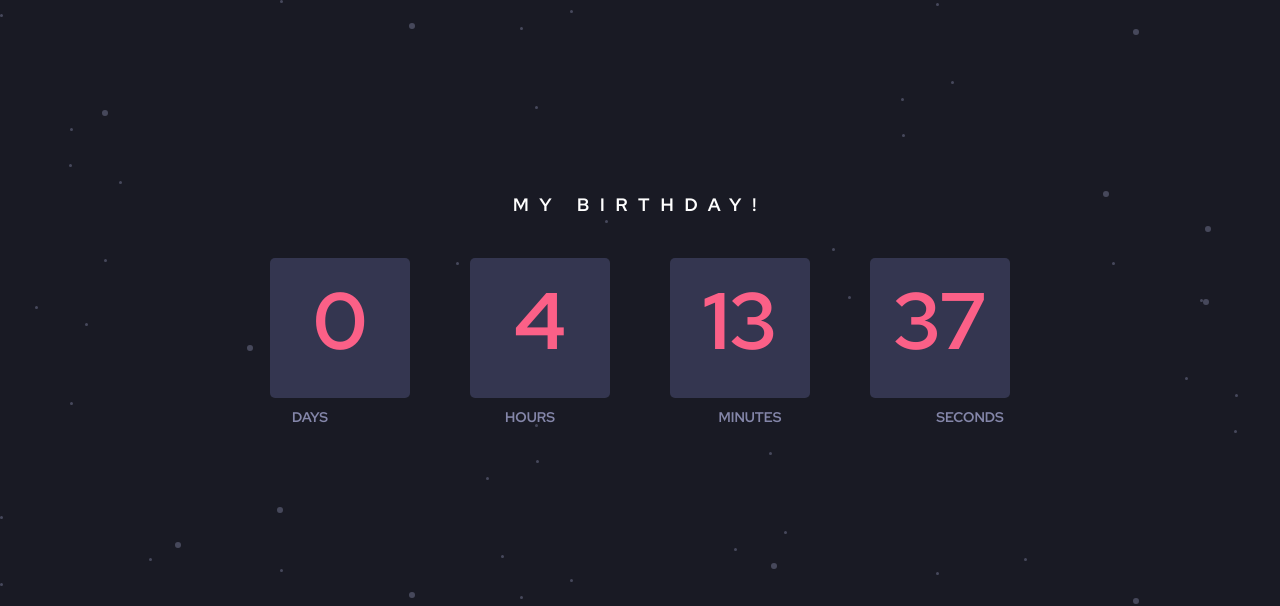
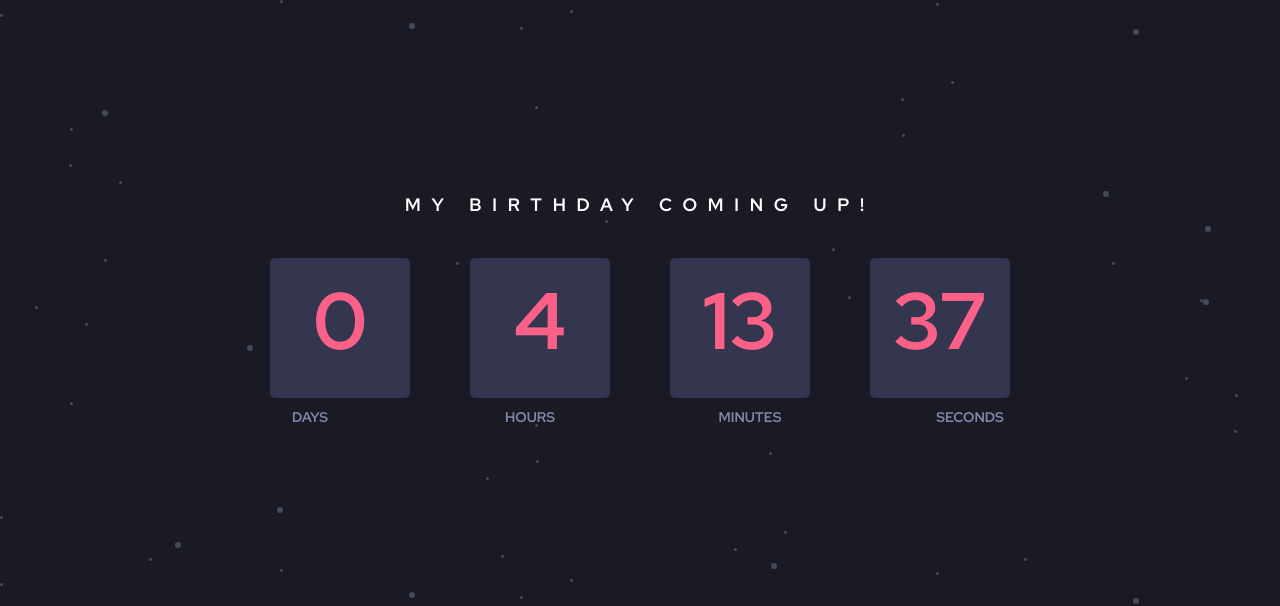
Before and after one commit to superwaih/countdown-timer, a plain HTML site: page index.html in a window 1280 px wide. Shown: the top 606 px of the page. Drawn offline with Linux system fonts and the light colour scheme.

Commit message:
Update index.html

```diff
--- a/index.html
+++ b/index.html
@@ -20,7 +20,7 @@
 
   <div class="countdown-container">
     <div class="text-count">
-      <h1>My birthday!</h1>
+      <h1>My birthday coming up!</h1>
     </div>
     <div class="counter">
       <div class="time-day"></div>
```
